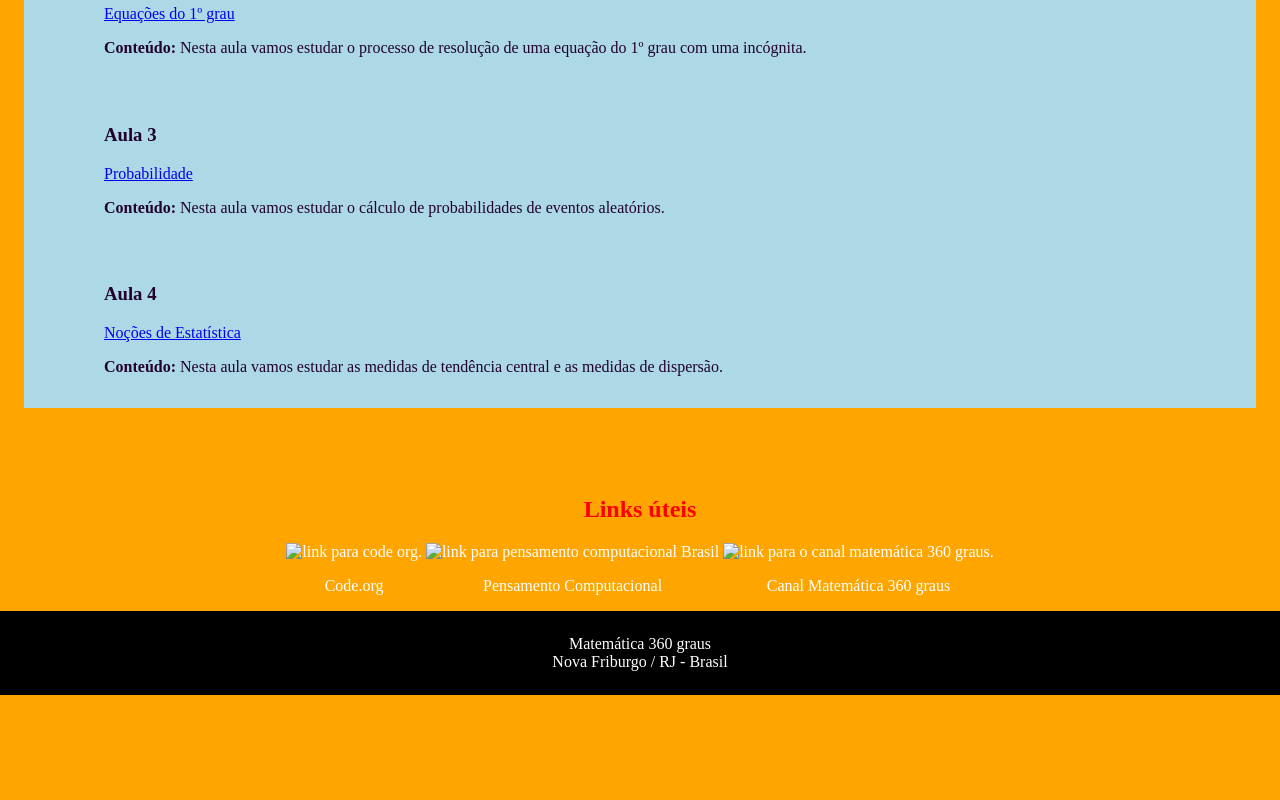
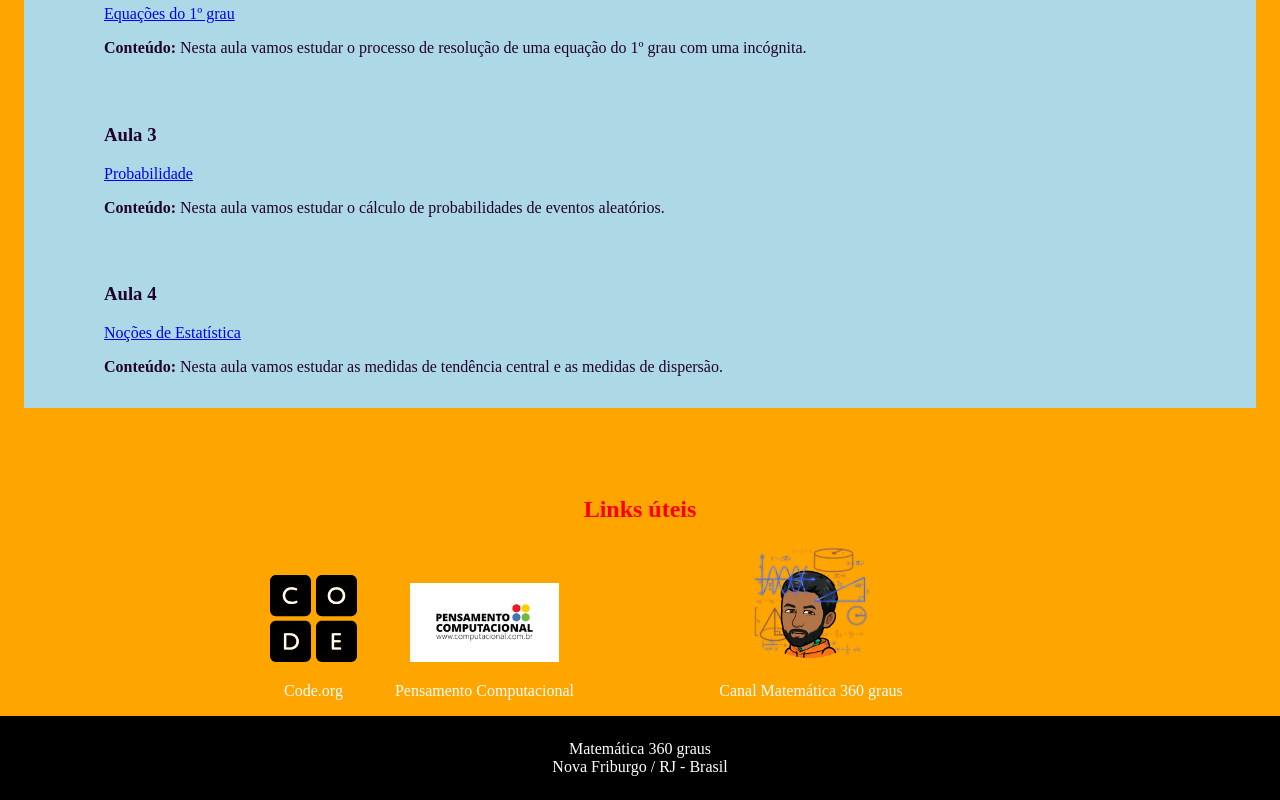
Before and after one commit to matematica360graus/matematica360graus, a plain HTML site: page index.html in a window 1280 px wide. Shown: the part 1556-2356 px from the top of the page. Before the commit the page ends 2251 px from the top, so only its background shows below. Drawn offline with Linux system fonts and the light colour scheme.

Commit message:
Update index.html

```diff
--- a/index.html
+++ b/index.html
@@ -3,7 +3,7 @@
 	<head>
 		<meta charset="utf-8">
 		<title> Matemática 360 graus</title>
-		<link rel="icon" href="./imagens/canal/logo_matematica360graus1.png">
+		<link rel="icon" href="logo_matematica360graus1.png">
 		<link rel="stylesheet" href="estilo.css">
 </head>
 <body>
@@ -91,21 +91,21 @@
     <div id="link-box">
     	<div class="links">
     		<a href = "https://code.org/">
-    			<img src="./imagens/links/logo_code.svg" alt="link para code org."/>
+    			<img src="logo_code.svg" alt="link para code org."/>
     			<p>Code.org</p>
     		</a>
     	</div>
 
     	<div class="links">
 			<a href = "https://www.computacional.com.br/">
-				<img src = "./imagens/links/logo_computacional.png" alt="link para pensamento computacional Brasil" id="img-link1"/>
+				<img src = "logo_computacional.png" alt="link para pensamento computacional Brasil" id="img-link1"/>
 				<p>Pensamento Computacional</p>
 			</a>
 		</div>
 
 		<div class="links">
 			<a href = "https://www.youtube.com/channel/UC6rIVPpnfB8xEcIJBCvA-Aw/featured">
-				<img src="./imagens/links/logo_matematica360graus.png" alt="link para o canal matemática 360 graus." id="img-link2" />
+				<img src="logo_matematica360graus.png" alt="link para o canal matemática 360 graus." id="img-link2" />
 				<p>Canal Matemática 360 graus</p>
 			</a>
 		</div>
```
